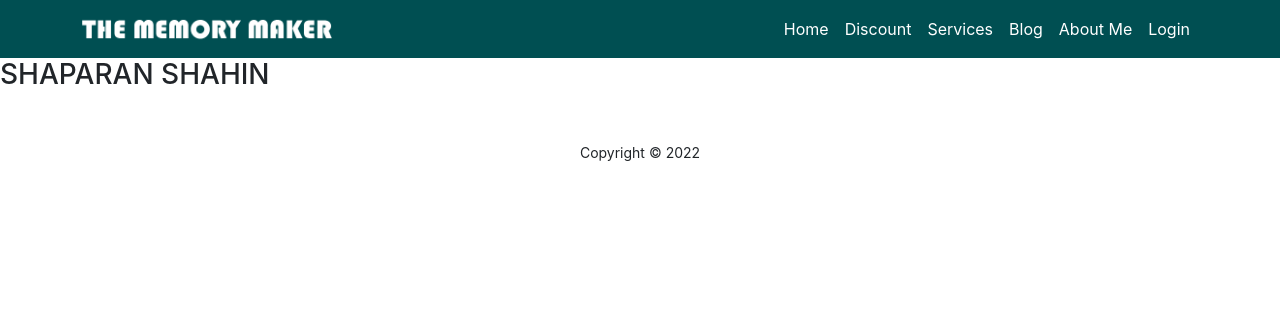
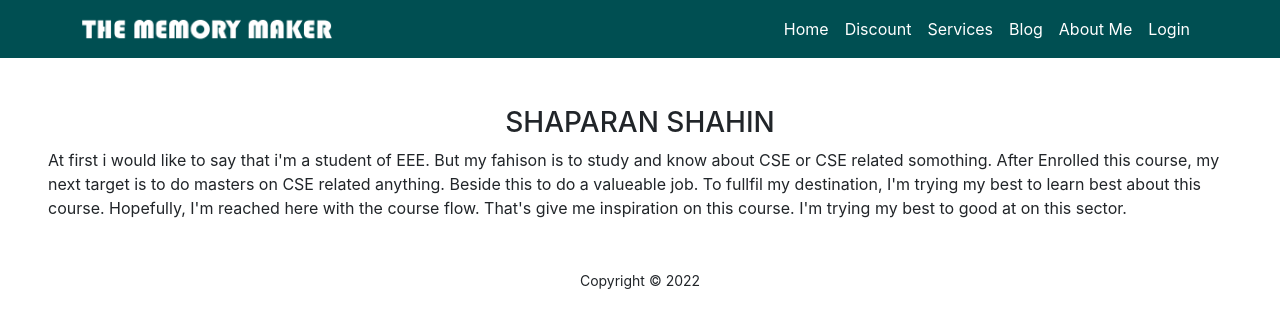
Before and after one commit to shahin7333/independent-service-provider, a React (Create React App) app: page /about in a window 1280 px wide. Shown: the top 328 px of the page. Built offline with nearby package versions, Linux system fonts and the light colour scheme; no server answers.

Commit message:
aboutme  update

```diff
--- a/src/Component/About/About.js
+++ b/src/Component/About/About.js
@@ -2,8 +2,9 @@ import React from 'react';
 
 const About = () => {
     return (
-        <div>
-            <h3>SHAPARAN SHAHIN</h3>
+        <div className='m-5'>
+            <h3 className='text-center'>SHAPARAN SHAHIN</h3>
+            <p>At first i would like to say that i'm a student of EEE. But my fahison is to study and know about CSE or CSE related somothing. After Enrolled this course, my next target is to do masters on CSE related anything. Beside this to do a valueable job. To fullfil my destination, I'm trying my best to learn best about this course. Hopefully, I'm reached here with the course flow. That's give me inspiration on this course. I'm trying my best to good at on this sector.</p>
         </div>
     );
 };
--- a/src/Component/Blogs/Blogs.js
+++ b/src/Component/Blogs/Blogs.js
@@ -39,9 +39,6 @@ const Blogs = () => {
     <p class="card-text">Firebase Authentication provides backend services, easy to use SDKs, and ready made UI libraries to authentication users to your app. It supports authentication using passwords,phone numbers, popular fedreated identity providers like Google, Facebook and Twitter and more. Firebase Authenticaion integrates tightly with other Firebase services, and it leverages industry standards like OAuth 2.0 and OpenID Connect, so it can be easily integrated with your custom backend.</p>
 
   </div>
-  <div class="card-footer text-muted">
-    2 days ago
-  </div>
 </div>
   </div>
 
```
